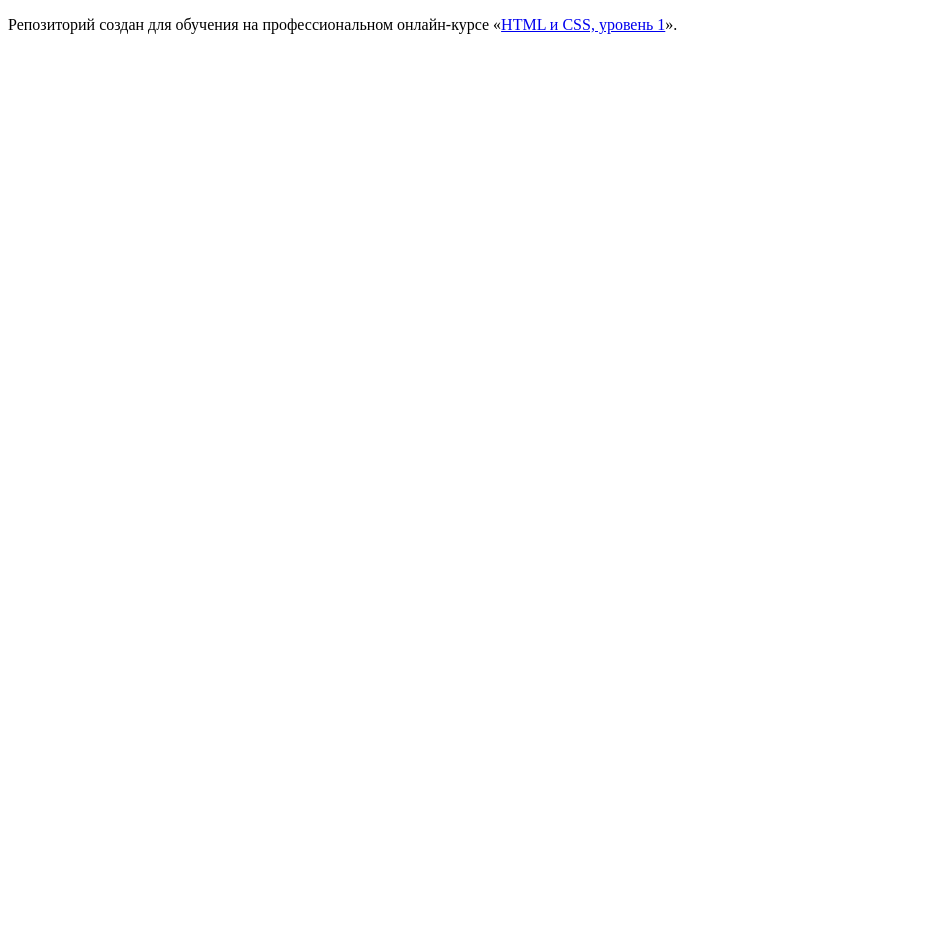
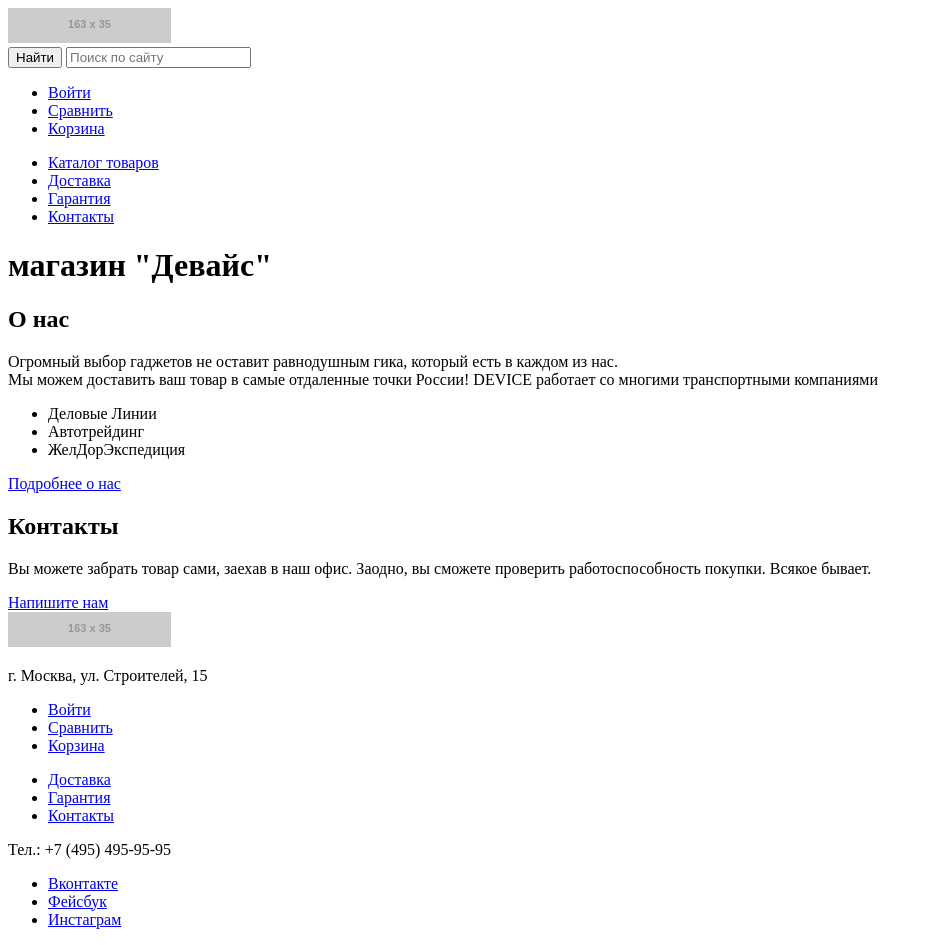
Before and after one commit to LozhkinAP/804003-device-25, a plain HTML site: page index.html in a window 1280 px wide. Shown: the whole page, without its empty margins (0-933 px from the left). Before the commit the page ends 800 px from the top, so only its background shows below. Drawn offline with Linux system fonts and the light colour scheme; placeholder pictures from the web are drawn by us.

Commit message:
Разметка главной и каталога

```diff
--- a/index.html
+++ b/index.html
@@ -1,12 +1,99 @@
 <!DOCTYPE html>
 <html lang="ru">
-  <head>
-    <meta charset="utf-8">
-    <title>HTML Academy: Девайс</title>
-  </head>
-  <body>
+<head>
+	<meta charset="utf-8">
+	<title>Девайс - главная</title>
+</head>
+<body>
+	<header class="main-header">
+		<nav class="main-navigation">
+			<a class="main-header-logo">
+				<img src="http://placehold.it/163x35" width="163" height="35" alt="Логотип магазина Девайс">
+			</a>
+			<form class="main-header__search">
+				<input class="main-header__search-btn" type="submit" name="find" value="Найти">
+				<input type="search" name="search" placeholder="Поиск по сайту">
+			</form>
+			<ul class="user-navigation">
+				<li class="login-link"><a href="login.html">Войти</a></li>
+				<li class="compare-link"><a href="compare.html">Сравнить</a></li>
+				<li class="cat-link"><a href="cat.html">Корзина</a></li>
+			</ul>
+			<ul class="site-navigation">
+				<li><a href="catalog.html">Каталог товаров</a></li>
+				<li><a href="delivery.html">Доставка</a></li>
+				<li><a href="warranty.html">Гарантия</a></li>
+				<li><a href="contacts.html">Контакты</a></li>
+			</ul>
+		</nav>
+	</header>
+	<main class="container">
+		<h1 class="visually-hidden">магазин "Девайс"</h1>
 
-    <p>Репозиторий создан для обучения на профессиональном онлайн‑курсе «<a href="https://htmlacademy.ru/intensive/htmlcss">HTML и CSS, уровень 1</a>».</p>
 
-  </body>
+
+		<!-- Выделенное красным не размечаю-->
+
+
+
+		<section class="main-about">
+			<div class="main-line">
+				<span></span>
+			</div>
+			<h2>О нас</h2>
+			<p class="main-description">
+				Огромный выбор гаджетов не оставит равнодушным гика, который есть в каждом из нас.<br>Мы можем доставить ваш товар в самые отдаленные точки России! DEVICE работает со многими транспортными компаниями
+			</p>
+			<ul class="about-services">
+				<li>Деловые Линии</li>
+				<li>Автотрейдинг</li>
+				<li>ЖелДорЭкспедиция</li>
+			</ul>
+			<a class="main-more" href="#">Подробнее о нас</a>
+		</section>
+		<section class="main-contacts">
+			<div class="main-line">
+				<span></span>
+			</div>
+			<h2>Контакты</h2>
+			<p class="main-description">
+				Вы можете забрать товар сами, заехав в наш офис. Заодно, вы сможете проверить работоспособность покупки. Всякое бывает.
+			</p>
+			<a class="main-more" href="#">Напишите нам</a>
+		</section>
+	</main>
+	<footer class="main-footer">
+		<nav class="main-navigation">
+			<a class="main-footer-logo">
+				<img src="http://placehold.it/163x35" width="163" height="35" alt="Логотип магазина Девайс">
+			</a>
+			<p class="footer-contacts">г. Москва, ул. Строителей, 15</p>
+			<ul class="user-navigation">
+				<li class="login-link"><a href="login.html">Войти</a></li>
+				<li class="compare-link"><a href="compare.html">Сравнить</a></li>
+				<li class="cat-link"><a href="cat.html">Корзина</a></li>
+			</ul>
+			<ul class="site-navigation">
+				<li><a href="delivery.html">Доставка</a></li>
+				<li><a href="warranty.html">Гарантия</a></li>
+				<li><a href="contacts.html">Контакты</a></li>
+			</ul>
+			<p class="footer-contacts">Тел.: +7 (495) 495-95-95</p>
+		</nav>
+		<div class="footer-line">
+			<span></span>
+		</div>
+		<div class="footer-social">
+			<ul>
+				<li><a class="social-button" href="#">Вконтакте</a></li>
+				<li><a class="social-button" href="#">Фейсбук</a></li>
+				<li><a class="social-button" href="#">Инстаграм</a></li>
+			</ul>
+		</div>
+		<div class="htmlacademy">
+			<span></span>
+		</div>
+	</footer>
+	<!--<p>Репозиторий создан для обучения на профессиональном онлайн‑курсе «<a href="https://htmlacademy.ru/intensive/htmlcss">HTML и CSS, уровень 1</a>».</p> -->
+</body>
 </html>
```
Also changed, not shown: catalog.html (added, +138 -0 lines).
